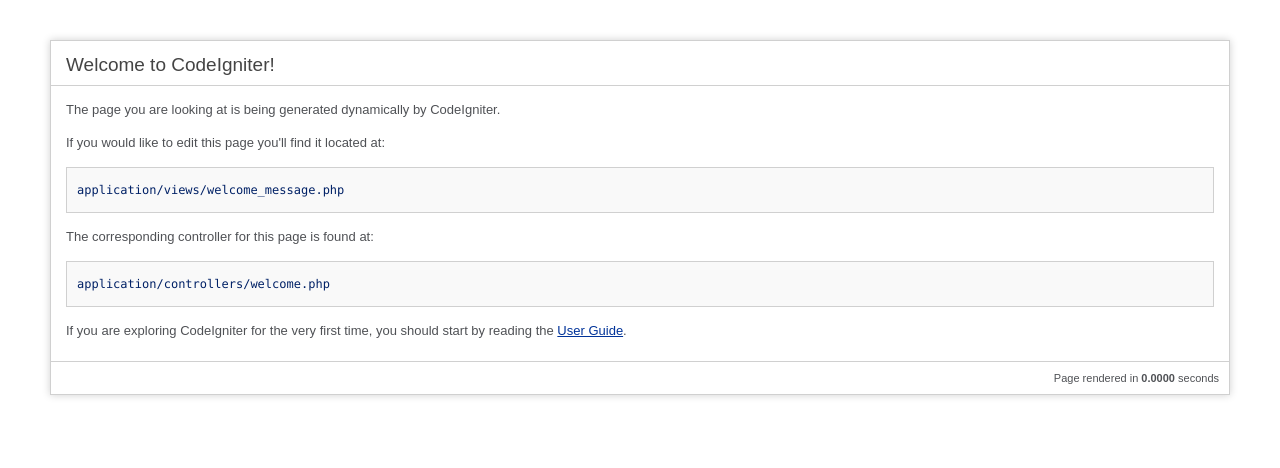
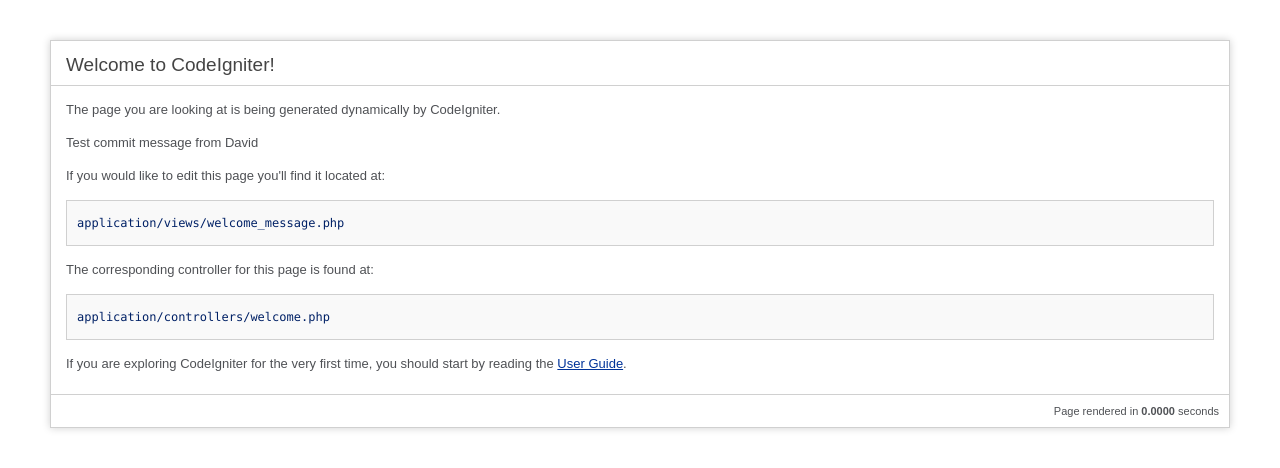
Before and after one commit to mustang2009cobra/lab5_calendarservice, a CodeIgniter app: page / in a window 1280 px wide. Shown: the top 468 px of the page. Run offline with CodeIgniter, Linux system fonts and the light colour scheme.

Commit message:
Testing Github service hook URL

```diff
--- a/application/views/welcome_message.php
+++ b/application/views/welcome_message.php
@@ -71,6 +71,7 @@
 
 	<div id="body">
 		<p>The page you are looking at is being generated dynamically by CodeIgniter.</p>
+		<p>Test commit message from David</p>
 
 		<p>If you would like to edit this page you'll find it located at:</p>
 		<code>application/views/welcome_message.php</code>
```
